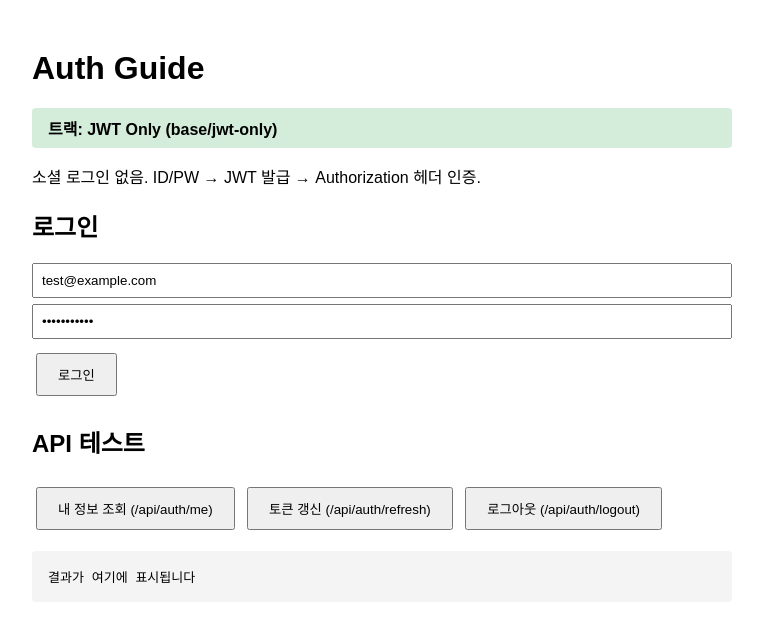
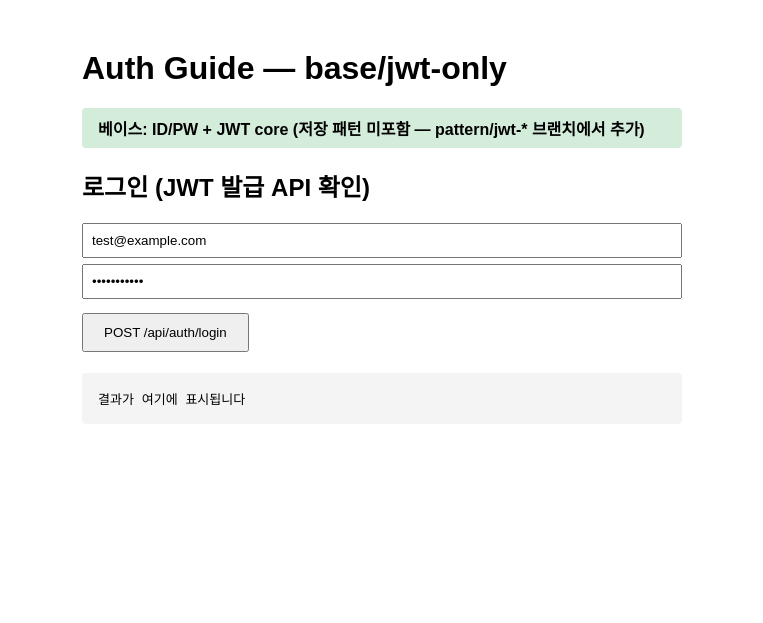
Before and after one commit to yuuki9/auth-flow, a Spring Boot app: page /index.html in a window 1280 px wide. Shown: the top 623 px of the page, without its empty margins (258-1021 px from the left). Run offline with Spring Boot 4, Linux system fonts and the light colour scheme; some of the project's set-up classes (security, data sources, template engines, error pages and the like) are left out, and stand-ins take their place.

Commit message:
refactor: slim base/jwt-only to JWT core foundation without storage pattern
Co-authored-by: Cursor <cursoragent@cursor.com>

```diff
--- a/src/main/resources/static/index.html
+++ b/src/main/resources/static/index.html
@@ -2,36 +2,27 @@
 <html lang="ko">
 <head>
     <meta charset="UTF-8">
-    <title>Auth Guide — JWT Only</title>
+    <title>Auth Guide — base/jwt-only</title>
     <style>
-        body { font-family: sans-serif; max-width: 700px; margin: 50px auto; padding: 0 20px; }
+        body { font-family: sans-serif; max-width: 600px; margin: 50px auto; padding: 0 20px; }
         input { display: block; margin: 6px 0; padding: 8px; width: 100%; box-sizing: border-box; }
-        button { margin: 8px 4px; padding: 10px 20px; cursor: pointer; }
+        button { margin: 8px 0; padding: 10px 20px; cursor: pointer; }
         pre { background: #f4f4f4; padding: 16px; border-radius: 4px; overflow-x: auto; }
         .track-label { background: #d4edda; padding: 8px 16px; border-radius: 4px; font-weight: bold; }
     </style>
 </head>
 <body>
-    <h1>Auth Guide</h1>
-    <p class="track-label">트랙: JWT Only (base/jwt-only)</p>
-    <p>소셜 로그인 없음. ID/PW → JWT 발급 → Authorization 헤더 인증.</p>
+    <h1>Auth Guide — base/jwt-only</h1>
+    <p class="track-label">베이스: ID/PW + JWT core (저장 패턴 미포함 — pattern/jwt-* 브랜치에서 추가)</p>
 
-    <h2>로그인</h2>
+    <h2>로그인 (JWT 발급 API 확인)</h2>
     <input id="email" type="email" placeholder="이메일" value="test@example.com">
     <input id="password" type="password" placeholder="비밀번호" value="password123">
-    <button onclick="login()">로그인</button>
-
-    <h2>API 테스트</h2>
-    <button onclick="getMe()">내 정보 조회 (/api/auth/me)</button>
-    <button onclick="refreshToken()">토큰 갱신 (/api/auth/refresh)</button>
-    <button onclick="logout()">로그아웃 (/api/auth/logout)</button>
+    <button onclick="login()">POST /api/auth/login</button>
 
     <pre id="result">결과가 여기에 표시됩니다</pre>
 
     <script>
-        let accessToken = null;
-        let refreshTokenValue = null;
-
         async function login() {
             const res = await fetch('/api/auth/login', {
                 method: 'POST',
@@ -42,54 +33,8 @@
                 })
             });
             const data = await res.json();
-            if (res.ok) {
-                accessToken = data.accessToken;
-                refreshTokenValue = data.refreshToken;
-                log(`로그인 성공!\nAccess Token: ${accessToken.substring(0, 30)}...\nRefresh Token: ${refreshTokenValue.substring(0, 30)}...`);
-            } else {
-                log('로그인 실패: ' + JSON.stringify(data));
-            }
-        }
-
-        async function getMe() {
-            if (!accessToken) { log('먼저 로그인하세요.'); return; }
-            const res = await fetch('/api/auth/me', {
-                headers: { 'Authorization': `Bearer ${accessToken}` }
-            });
-            const data = await res.json();
-            log(`GET /api/auth/me → ${res.status}\n` + JSON.stringify(data, null, 2));
-        }
-
-        async function refreshToken() {
-            if (!refreshTokenValue) { log('먼저 로그인하세요.'); return; }
-            const res = await fetch('/api/auth/refresh', {
-                method: 'POST',
-                headers: { 'Content-Type': 'application/json' },
-                body: JSON.stringify({ refreshToken: refreshTokenValue })
-            });
-            const data = await res.json();
-            if (res.ok) {
-                accessToken = data.accessToken;
-                refreshTokenValue = data.refreshToken;
-                log(`토큰 갱신 성공 (Rotation)\n새 Access Token: ${accessToken.substring(0, 30)}...`);
-            } else {
-                log('갱신 실패: ' + JSON.stringify(data));
-            }
-        }
-
-        async function logout() {
-            if (!accessToken) { log('먼저 로그인하세요.'); return; }
-            await fetch('/api/auth/logout', {
-                method: 'POST',
-                headers: { 'Authorization': `Bearer ${accessToken}` }
-            });
-            accessToken = null;
-            refreshTokenValue = null;
-            log('로그아웃 완료. 토큰 삭제됨 (Redis 및 클라이언트).');
-        }
-
-        function log(msg) {
-            document.getElementById('result').textContent = msg;
+            document.getElementById('result').textContent =
+                `POST /api/auth/login → ${res.status}\n` + JSON.stringify(data, null, 2);
         }
     </script>
 </body>
```
Also changed, not shown: src/main/java/com/auth/practice/infrastructure/security/config/SecurityConfig.java (+3 -8 lines), src/main/java/com/auth/practice/infrastructure/security/jwt/JwtAuthenticationFilter.java (deleted, +0 -52 lines).
